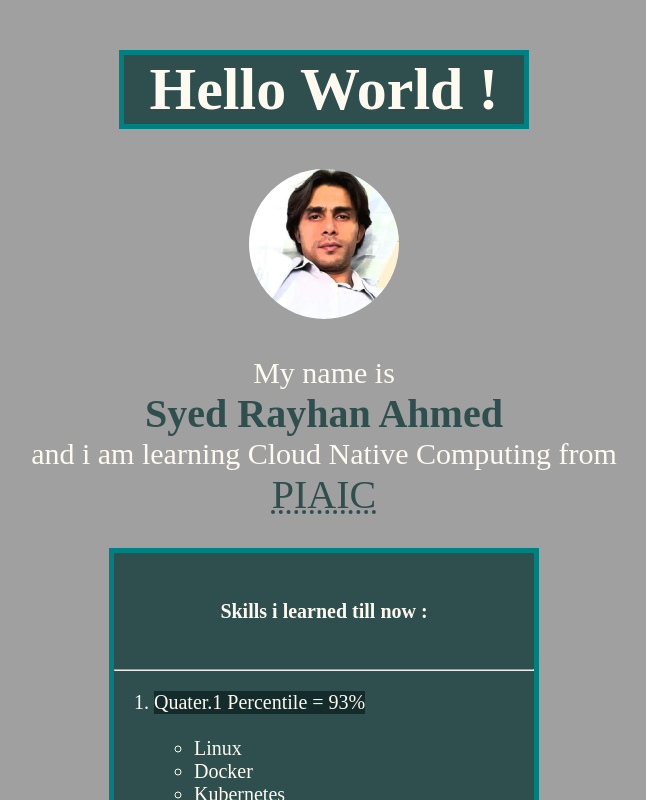
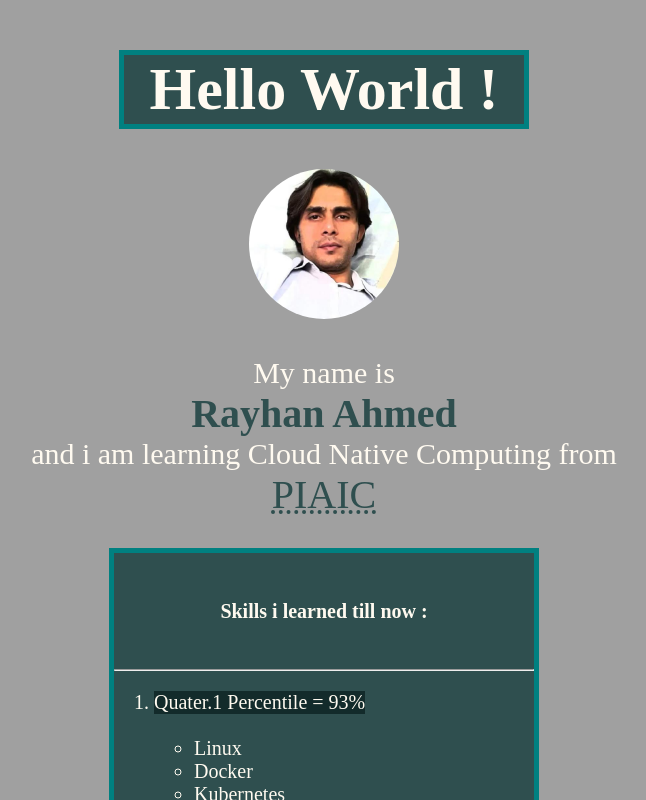
Before and after one commit to srehanpk/react-base-app, a React (Create React App) app: page / in a window 1280 px wide. Shown: the top 800 px of the page, without its empty margins (316-962 px from the left). Built offline with nearby package versions, Linux system fonts and the light colour scheme.

Commit message:
Update index.js

```diff
--- a/src/index.js
+++ b/src/index.js
@@ -6,7 +6,7 @@ import List from './List.js'
 
 ReactDOM.render(
   <>
-    <App name = "Syed Rayhan Ahmed"/>
+    <App name = "Rayhan Ahmed"/>
     <List />
 </>
   ,
```
